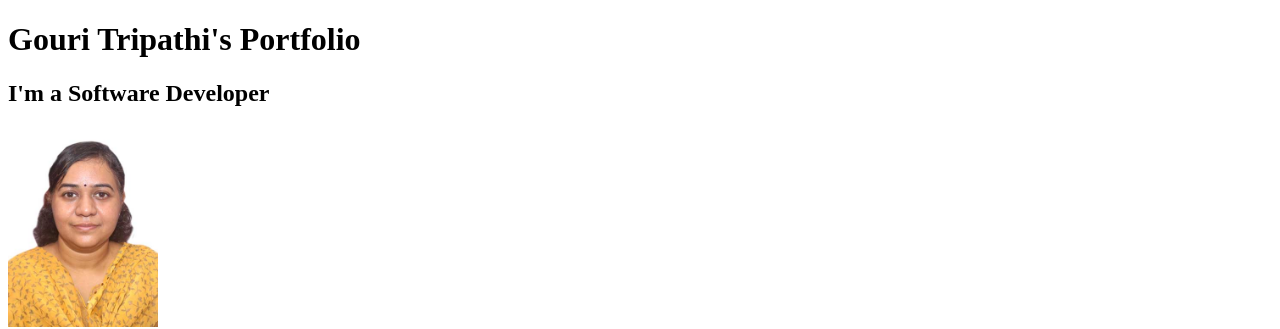
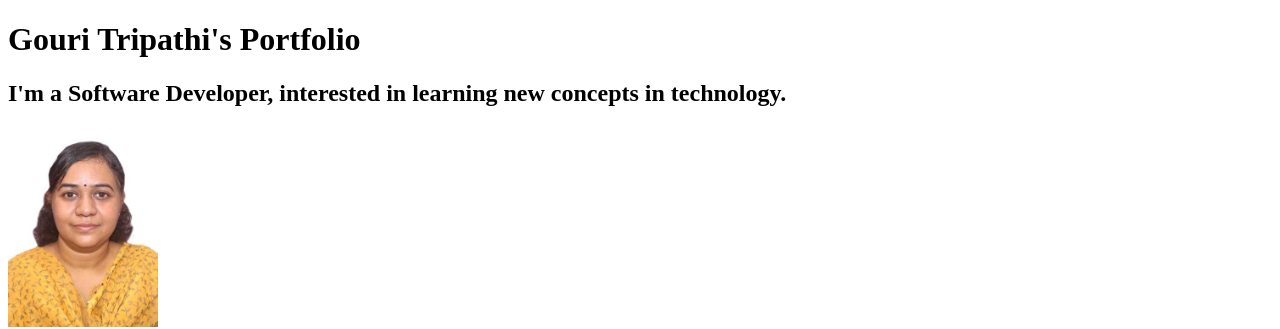
Before and after one commit to gouriTD/Portfolio, a plain HTML site: page index.html in a window 1280 px wide. Shown: the top 329 px of the page. Drawn offline with Linux system fonts and the light colour scheme.

Commit message:
Update index.html

```diff
--- a/index.html
+++ b/index.html
@@ -12,7 +12,7 @@
     <!-- TODO 3: Take screenshots of your project previews and add the images to the images folder -->
     <!-- TODO 4: Add titles/subtitles etc. -->
     <h1>Gouri Tripathi's Portfolio</h1>
-    <h2>I'm a Software Developer</h2>
+    <h2>I'm a Software Developer, interested in learning new concepts in technology.</h2>
     <img src="./assets/images/Gouri_PP_Photo.jpeg" height="200" alt="profile image" />
     <hr />
     <!-- TODO 5: Add a link to the project pages -->
```
